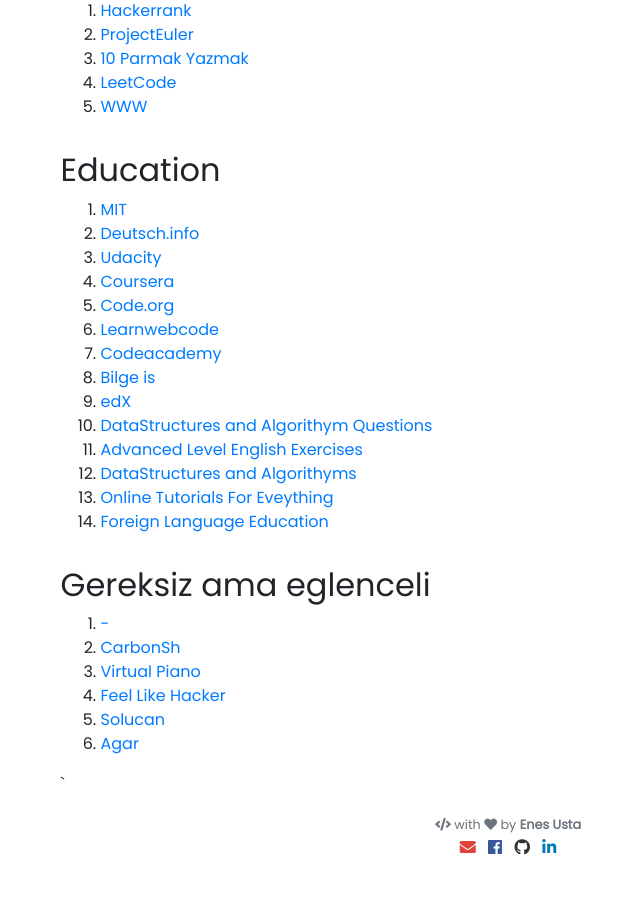
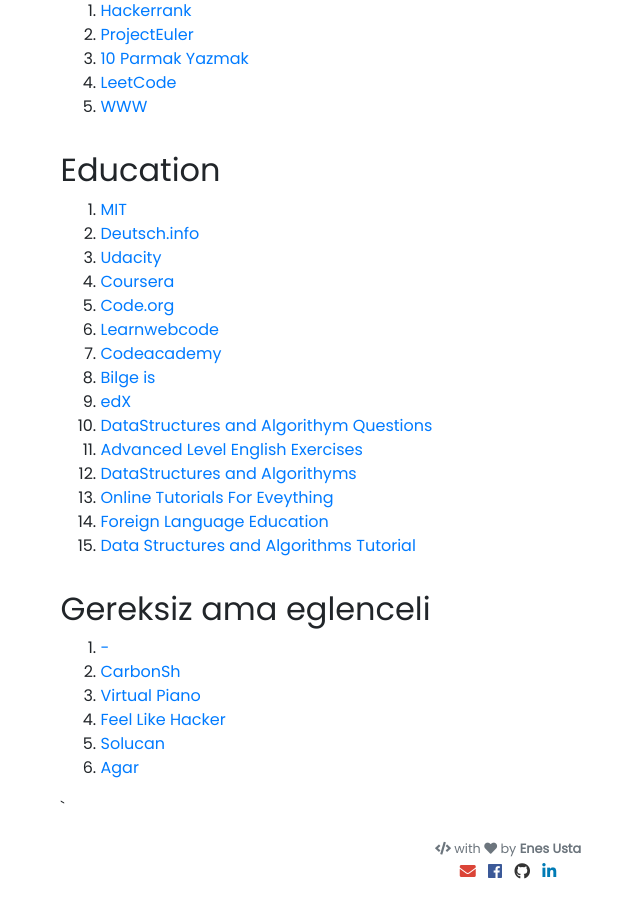
Before and after one commit to sandeepmishratech/enesusta.github.io, a Jekyll site: the page built from _posts/2019-10-27-ise-yarar-siteler.md, in a window 1280 px wide and 900 px high, scrolled down 4087 px. Shown: the whole window, without its empty margins (132-772 px from the left). Built offline with Jekyll 4.4.1, drawn with Linux system fonts in a browser that asks for light colours; nearby versions of some CDN libraries; our own code applies the rules of GitHub Pages for plain Markdown files; comment, search, counter and statistics services are not loaded; before the commit the page ends 4963 px from its top, so only the background shows below that.

Commit message:
Yeni bir kaynak eklendi
Merhaba, eğitim bölümü altına Veri Yapıları ve algoritmalar için yeni bir kaynak ekledim. DSA'yı öğrenmek için bazı kaynaklar ararken bu eğitim hakkında bilgi sahibi oldum. Bu referansın bu makaleye daha fazla değer katacağına inanıyorum. Umarım bu küçük katkı diğer öğrencilere yardımcı olur.

```diff
--- a/_posts/2019-10-27-ise-yarar-siteler.md
+++ b/_posts/2019-10-27-ise-yarar-siteler.md
@@ -186,6 +186,7 @@
 12. [DataStructures and Algorithyms](https://www.programiz.com/dsa)
 13. [Online Tutorials For Eveything](https://www.tutorialspoint.com)
 14. [Foreign Language Education](https://tr.duolingo.com/)
+15. [Data Structures and Algorithms Tutorial](https://www.scaler.com/topics/data-structures/)
 
 ## Gereksiz ama eglenceli
 
```
